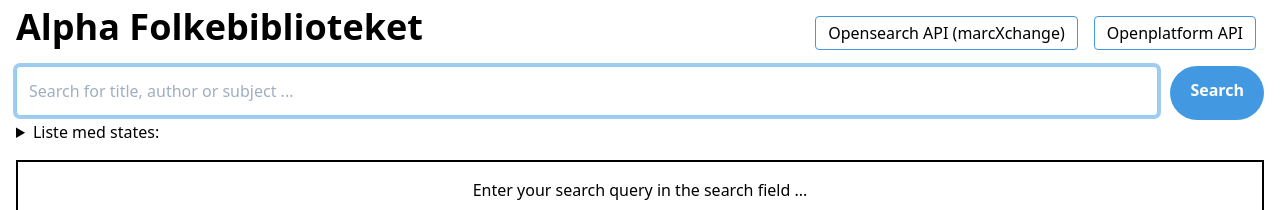
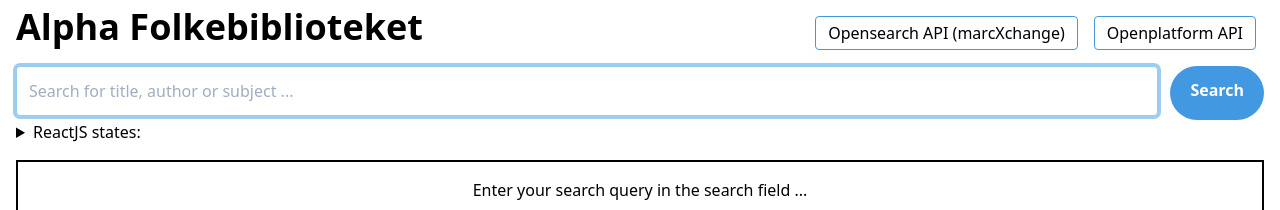
Before and after one commit to rolfmadsen/rolfmadsen, a Next.js app: page /openplatform in a window 1280 px wide. Shown: the top 210 px of the page. Built offline with nearby package versions, Linux system fonts and the light colour scheme; a web font is replaced by a local one; what @tailwindcss/ui would draw is missing.

Commit message:
Minor fixes

```diff
--- a/pages/openplatform/index.jsx
+++ b/pages/openplatform/index.jsx
@@ -54,7 +54,7 @@
           <button className="flex w-auto ml-3 bg-blue-500 hover:bg-blue-700 text-white font-bold py-3 px-5 rounded-full" type="submit">Search</button>
       </form>
       <details className="px-4">
-        <summary className="">Liste med states:</summary>
+        <summary className="">ReactJS states:</summary>
         <ul className="">
           <li className="">userSearchRequest: {userSearchRequest}</li>
           <li>queryString: {queryString}</li>
```
